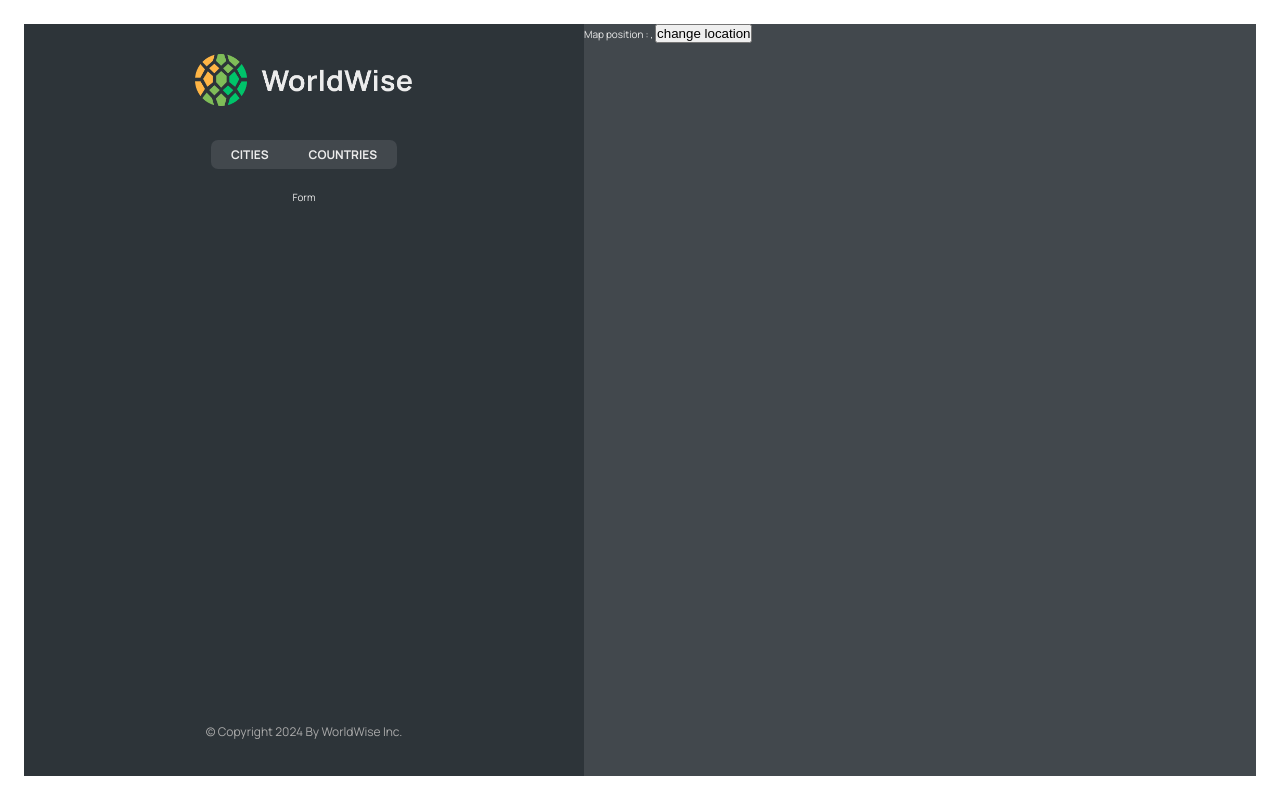
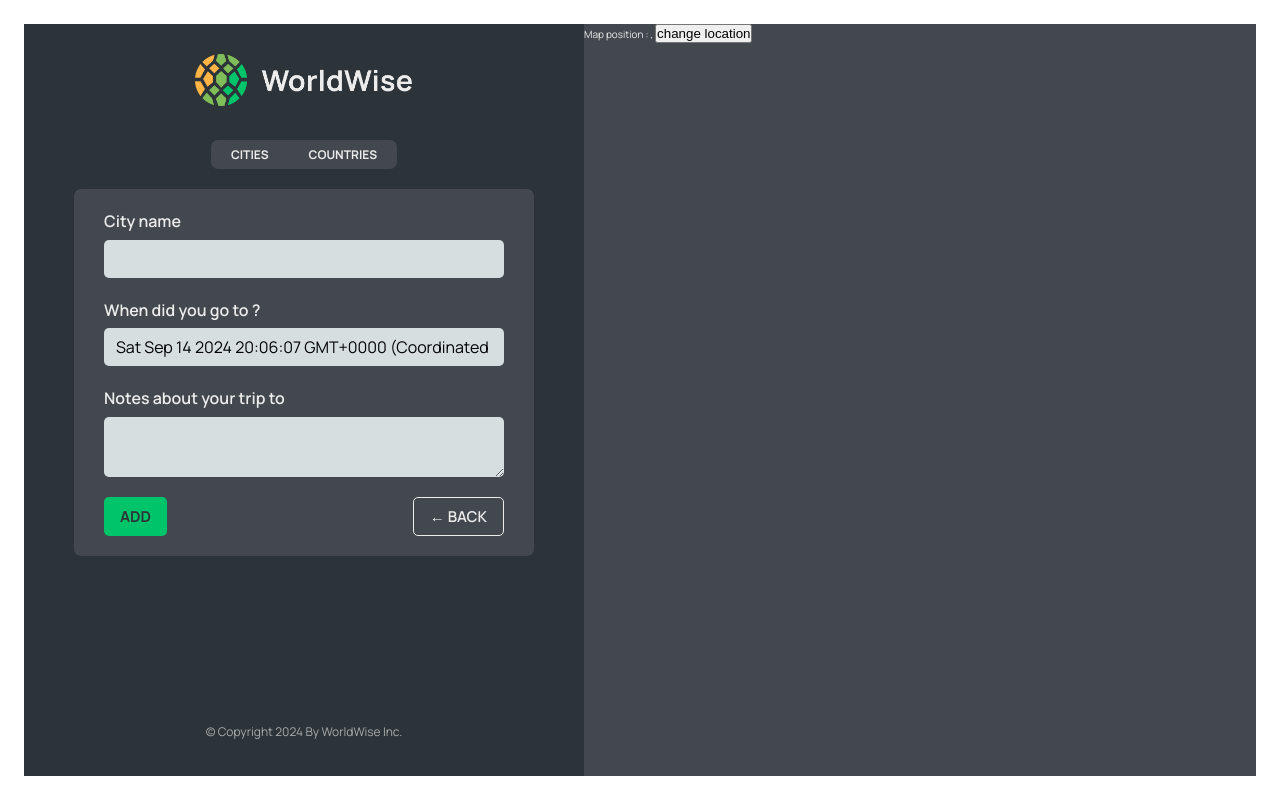
Before and after one commit to islam-solaiman/WorldWise, a React (Vite) app: page /app/form in a window 1280 px wide. Built offline with nearby package versions, Linux system fonts and the light colour scheme; data requests are answered from the project's data file.

Commit message:
Added programmatic navigation

```diff
--- a/src/App.jsx
+++ b/src/App.jsx
@@ -1,4 +1,4 @@
-import { BrowserRouter,Routes, Route } from "react-router-dom";
+import { BrowserRouter,Routes, Route, Navigate } from "react-router-dom";
 import Product from "./pages/Product";
 import Pricing from "./pages/Pricing";
 import Homepage from "./pages/Homepage";
@@ -10,6 +10,7 @@
 import CountryList from "./components/CountryList";
 import { useEffect, useState } from "react";
 import City from "./components/City";
+import Form  from "./components/Form";
 
 
 const BASE_URL = 'http://localhost:8000';
@@ -45,14 +46,14 @@
         <Route path ="app" element={<AppLayout />}>
           <Route
             index
-            element={<CityList cities={cities} isLoading={isLoading}/>}/>
+            element={<Navigate to='cities' replace/>}/>
           < Route
             path="cities"
             element={<CityList cities={cities} isLoading={isLoading}/>}/>
           <Route path="cities/:id" element={<City />}/>
           < Route path="countries" element={<CountryList
           cities={cities} isLoading={isLoading}/>}/>
-          < Route path="form" element={<p>Form</p>}/>
+          < Route path="form" element={<Form />}/>
         </Route>
         <Route path ="*" element={<PageNotFound/>}/>
         <Route path="login" element={<Login />} />
--- /dev/null
+++ b/src/components/Button.jsx
@@ -0,0 +1,12 @@
+import styles from "./Button.module.css";
+
+function Button({children, onClick, type}) {
+    return (
+        <button onClick={onClick} className={`${styles.btn}
+    ${styles[type]}`}>
+            {children}
+        </button>
+    )
+}
+
+export default Button
--- a/src/components/Form.jsx
+++ b/src/components/Form.jsx
@@ -1,8 +1,9 @@
 // "https://api.bigdatacloud.net/data/reverse-geocode-client?latitude=0&longitude=0"
 
 import { useState } from "react";
-
+import Button from "./Button";
 import styles from "./Form.module.css";
+import { useNavigate } from "react-router-dom";
 
 export function convertToEmoji(countryCode) {
   const codePoints = countryCode
@@ -13,8 +14,9 @@
 }
 
 function Form() {
+  const navigation = useNavigate();
   const [cityName, setCityName] = useState("");
-  const [country, setCountry] = useState("");
+  // const [country, setCountry] = useState("");
   const [date, setDate] = useState(new Date());
   const [notes, setNotes] = useState("");
 
@@ -49,8 +51,13 @@
       </div>
 
       <div className={styles.buttons}>
-        <button>Add</button>
-        <button>&larr; Back</button>
+        <Button type="primary">Add</Button>
+        <Button type="back" onClick={(e) => {
+          e.preventDefault();
+          navigation(-1);
+          }}
+          >
+            &larr; Back</Button>
       </div>
     </form>
   );
--- a/src/components/Map.jsx
+++ b/src/components/Map.jsx
@@ -1,14 +1,18 @@
-import { useSearchParams } from 'react-router-dom'
+import { useNavigate, useSearchParams } from 'react-router-dom'
 import styles from './Map.module.css'
 
 
 function Map() {
+    const navigate = useNavigate();
+
     const [searchParams, setSearchParams] = useSearchParams();
     const lat = searchParams.get("lat");
     const lng = searchParams.get("lng");
 
     return (
-        <div className={styles.mapContainer}>
+        <div className={styles.mapContainer} onClick={() => {
+            navigate('form')
+        }}>
             Map
             position :  {lat}, {lng}
             <button onClick={() =>
```
